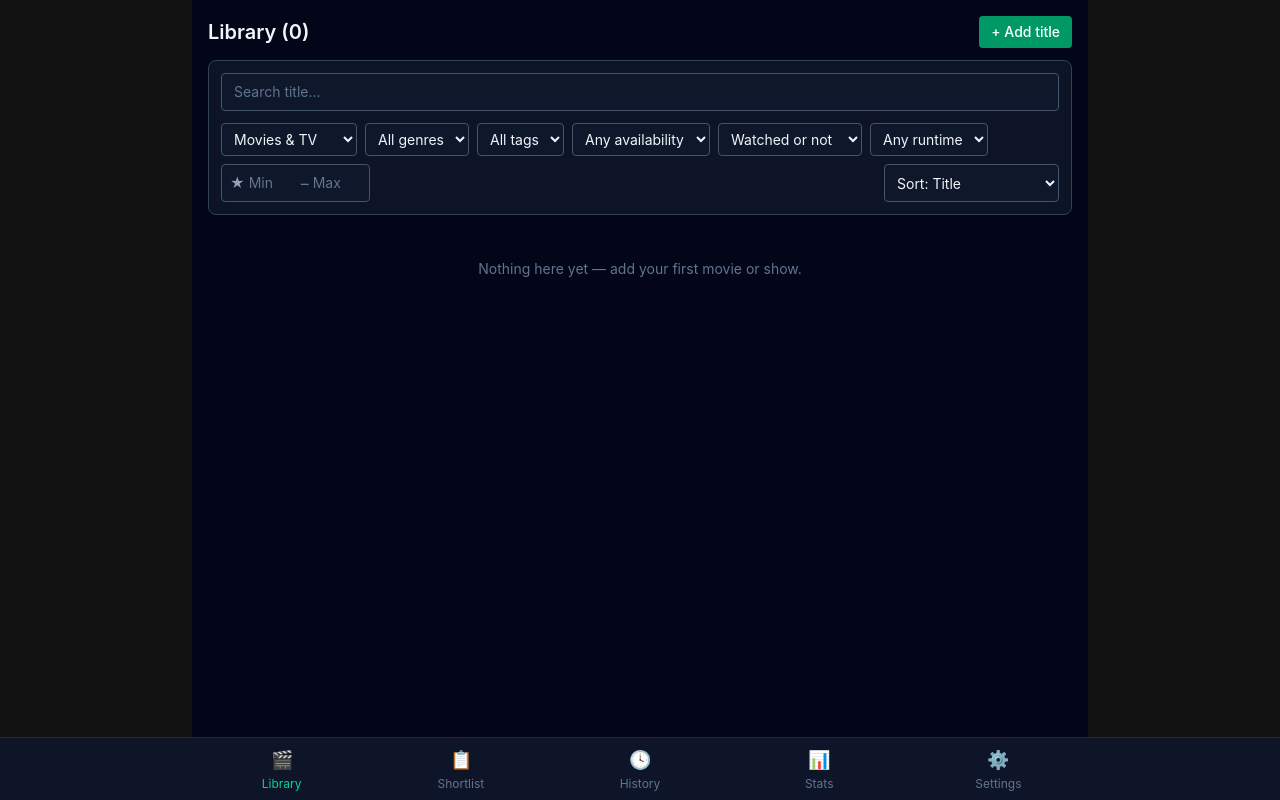
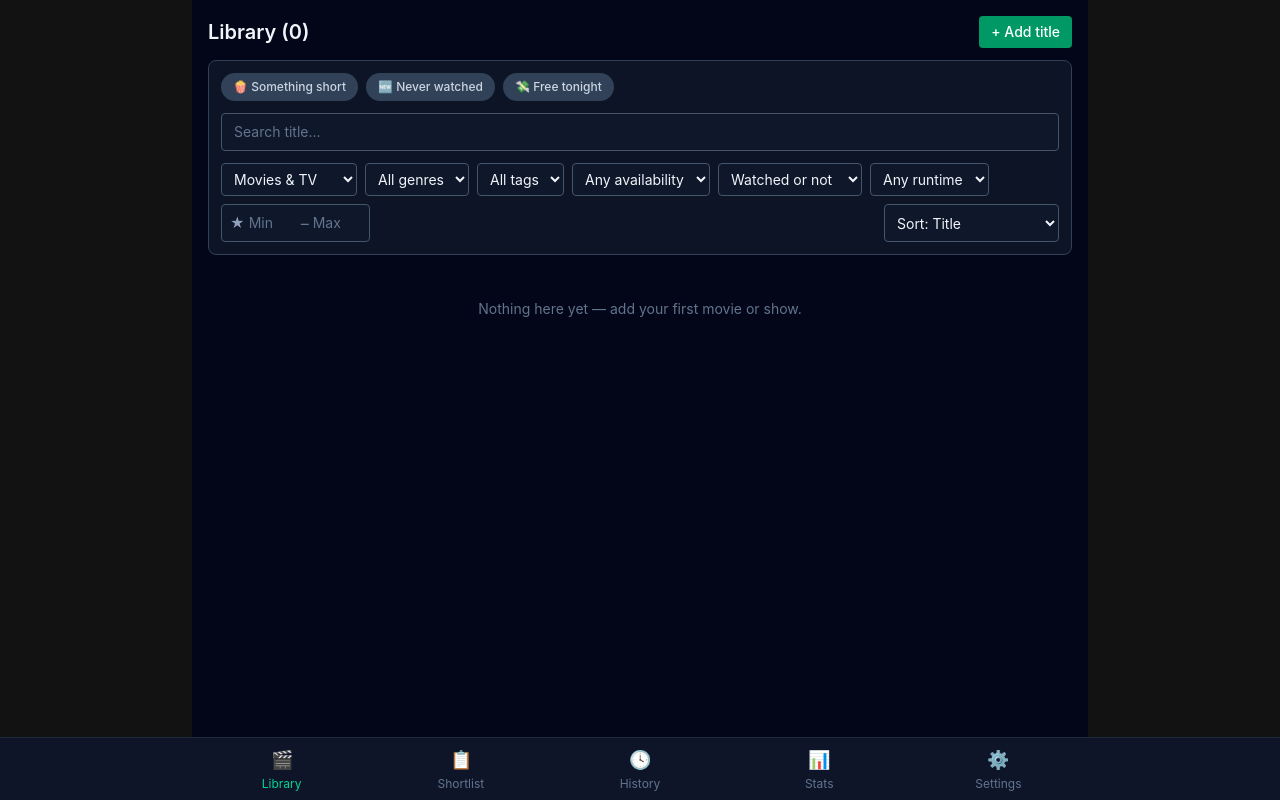
Before and after one commit to RanchSoft/movie-app, a React (Vite) app: page / in a window 1280 px wide. Built offline with nearby package versions, Linux system fonts and the light colour scheme.

Commit message:
Add one-tap mood filter presets to the Library
Something short, Never watched, and Free tonight apply a clean filter
combo in one tap instead of setting several dropdowns by hand. Each
resets other filters to default and toggles off on a second tap.

```diff
--- a/src/components/FilterBar.tsx
+++ b/src/components/FilterBar.tsx
@@ -24,6 +24,32 @@ export const DEFAULT_FILTERS: Filters = {
   sort: 'title',
 }
 
+export interface FilterPreset {
+  id: string
+  label: string
+  icon: string
+  overrides: Partial<Filters>
+}
+
+// Each preset resets every other filter to default and applies its own overrides — a clean
+// "mood" rather than stacking on whatever's already set. Tapping an active one toggles it off.
+export const FILTER_PRESETS: FilterPreset[] = [
+  { id: 'short', label: 'Something short', icon: '🍿', overrides: { kind: 'movie', maxRuntime: 100 } },
+  { id: 'unwatched', label: 'Never watched', icon: '🆕', overrides: { kind: 'movie', watched: 'unwatched' } },
+  { id: 'free', label: 'Free tonight', icon: '💸', overrides: { kind: 'movie', availability: 'free' } },
+]
+
+function presetTarget(preset: FilterPreset, sort: Filters['sort']): Filters {
+  return { ...DEFAULT_FILTERS, ...preset.overrides, sort }
+}
+
+// Sort is a display preference, not part of what a preset (or "Clear filters") controls.
+function filtersEqualIgnoringSort(a: Filters, b: Filters): boolean {
+  const { sort: _a, ...restA } = a
+  const { sort: _b, ...restB } = b
+  return JSON.stringify(restA) === JSON.stringify(restB)
+}
+
 interface Props {
   filters: Filters
   onChange: (filters: Filters) => void
@@ -35,13 +61,34 @@ export function FilterBar({ filters, onChange, genres, tags }: Props) {
   const set = <K extends keyof Filters>(key: K, value: Filters[K]) =>
     onChange({ ...filters, [key]: value })
 
-  // Sort is a display preference, not a filter — clearing filters leaves it alone.
-  const { sort: _sort, ...activeFilterFields } = filters
-  const { sort: _defaultSort, ...defaultFilterFields } = DEFAULT_FILTERS
-  const hasActiveFilters = JSON.stringify(activeFilterFields) !== JSON.stringify(defaultFilterFields)
+  const hasActiveFilters = !filtersEqualIgnoringSort(filters, DEFAULT_FILTERS)
+
+  const applyPreset = (preset: FilterPreset) => {
+    const target = presetTarget(preset, filters.sort)
+    onChange(filtersEqualIgnoringSort(filters, target) ? { ...DEFAULT_FILTERS, sort: filters.sort } : target)
+  }
 
   return (
     <div className="flex flex-col gap-3 rounded-lg border border-slate-700 bg-slate-800/40 p-3">
+      <div className="flex flex-wrap gap-2">
+        {FILTER_PRESETS.map((preset) => {
+          const active = filtersEqualIgnoringSort(filters, presetTarget(preset, filters.sort))
+          return (
+            <button
+              key={preset.id}
+              type="button"
+              onClick={() => applyPreset(preset)}
+              className={`rounded-full px-3 py-1.5 text-xs font-medium ${
+                active
+                  ? 'bg-emerald-600 text-white hover:bg-emerald-500'
+                  : 'bg-slate-700 text-slate-300 hover:bg-slate-600'
+              }`}
+            >
+              {preset.icon} {preset.label}
+            </button>
+          )
+        })}
+      </div>
       <div className="flex gap-2">
         <input
           type="search"
@@ -120,6 +167,7 @@ export function FilterBar({ filters, onChange, genres, tags }: Props) {
         >
           <option value="">Any runtime</option>
           <option value="90">Under 90m</option>
+          <option value="100">Under 100m</option>
           <option value="120">Under 2h</option>
           <option value="150">Under 2.5h</option>
         </select>
```
